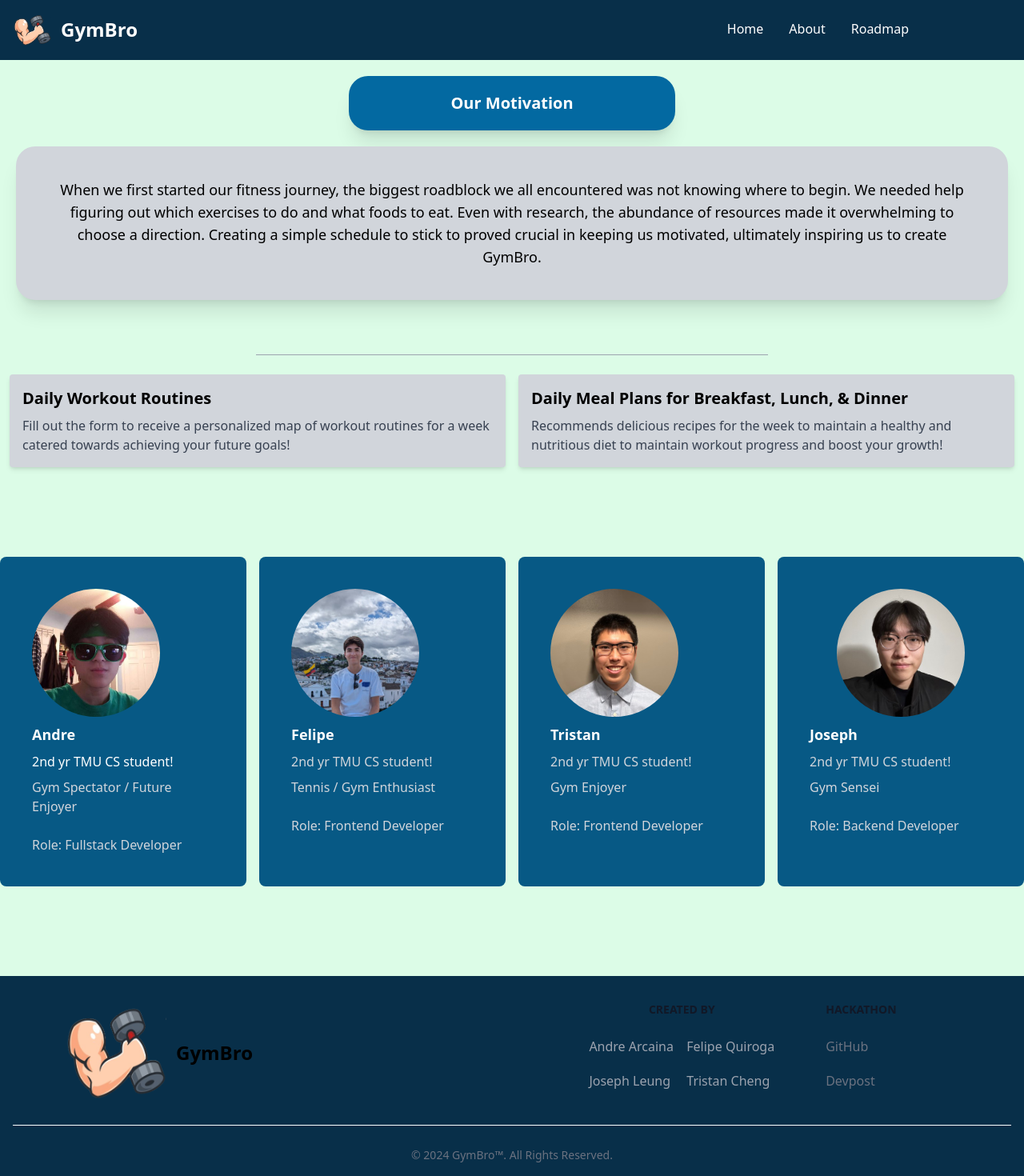
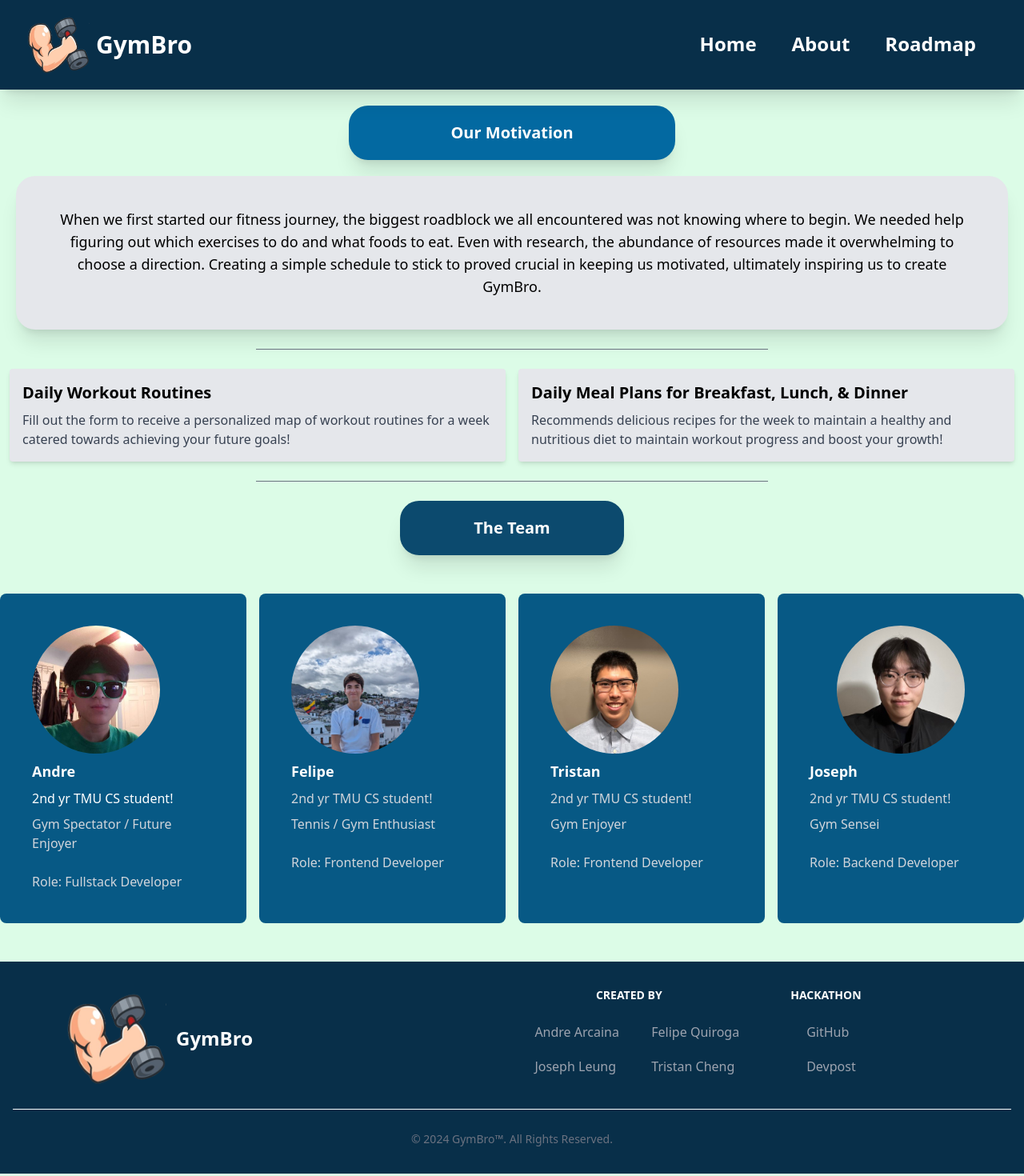
Before and after one commit to andrearcaina/GymBro, a Next.js app in the folder frontend/: page /about in a window 1280 px wide. Shown: the top 1470 px of the page at 80% size. Built offline with nearby package versions, Linux system fonts and the light colour scheme.

Commit message:
hyperlinks stored in json

```diff
--- a/frontend/src/components/css/footer.css
+++ b/frontend/src/components/css/footer.css
@@ -1,8 +1,8 @@
-a.animation {
+p.animation {
     display: inline-block;
 }
 
-a.animation:after {
+p.animation:after {
     display:block;
     content: '';
     width: inherit;
@@ -11,4 +11,4 @@ a.animation:after {
     transition: transform 250ms ease-in-out;
 }
 
-a.animation:hover:after { transform: scaleX(1); }
+p.animation:hover:after { transform: scaleX(1); }
--- a/frontend/src/components/css/navbar.css
+++ b/frontend/src/components/css/navbar.css
@@ -1,8 +1,8 @@
-a.animation {
+p.animation {
     display: inline-block;
 }
 
-a.animation:after {
+p.animation:after {
     display:block;
     content: '';
     width: inherit;
@@ -11,4 +11,4 @@ a.animation:after {
     transition: transform 250ms ease-in-out;
 }
 
-a.animation:hover:after { transform: scaleX(1); }
+p.animation:hover:after { transform: scaleX(1); }
--- a/frontend/src/components/general/aboutus.jsx
+++ b/frontend/src/components/general/aboutus.jsx
@@ -8,23 +8,29 @@ export default function AboutUs() {
                 <h2 className='text-center bg-sky-700 text-white font-bold rounded-3xl text-xl p-5 m-5 shadow-xl bg-contain'>Our Motivation</h2>
             </div>
 
-            <p className="rounded-3xl text-center text-lg p-10 m-5 bg-gray-300 shadow-xl">When we first started our fitness journey, the biggest roadblock we all encountered was not knowing where to begin. We needed help figuring out which exercises to do and what foods to eat. Even with research, the abundance of resources made it overwhelming to choose a direction. Creating a simple schedule to stick to proved crucial in keeping us motivated, ultimately inspiring us to create GymBro.</p>
-            <br></br>
-            <hr class="my-4 border-gray-400 sm:mx-auto lg:my-6 w-1/2"/>
+            <p className="rounded-3xl text-center text-lg p-10 m-5 bg-gray-200 shadow-xl">When we first started our fitness journey, the biggest roadblock we all encountered was not knowing where to begin. We needed help figuring out which exercises to do and what foods to eat. Even with research, the abundance of resources made it overwhelming to choose a direction. Creating a simple schedule to stick to proved crucial in keeping us motivated, ultimately inspiring us to create GymBro.</p>
+            <hr class="my-4 border-gray-500 sm:mx-auto lg:my-6 w-1/2"/>
             <div className="grid grid-cols-1 md:grid-cols-2 lg:grid-cols-2 gap-4">
 
-                <div className="bg-gray-300 shadow-md rounded p-4 ml-3">
+                <div className="bg-gray-200 shadow-md rounded p-4 ml-3">
                     <h2 className="text-xl font-semibold mb-2">Daily Workout Routines</h2>
                     <p className="text-gray-700">Fill out the form to receive a personalized map of workout routines for a week catered towards achieving your future goals!</p>
                 </div>
 
-                <div className="bg-gray-300 shadow-md rounded p-4 mr-3">
+                <div className="bg-gray-200 shadow-md rounded p-4 mr-3">
                     <h2 className="text-xl font-semibold mb-2">Daily Meal Plans for Breakfast, Lunch, & Dinner</h2>
                     <p className="text-gray-700">Recommends delicious recipes for the week to maintain a healthy and nutritious diet to maintain workout progress and boost your growth!</p>
                 </div>
 
             </div>
-            <div className="grid grid-cols-1 md:grid-cols-2 lg:grid-cols-4 gap-4 my-[7rem]">
+
+            <hr class="my-4 border-gray-500 sm:mx-auto lg:my-6 w-1/2"/>
+
+            <div className='max-w-xs mx-auto'>
+                <h2 className='text-center bg-sky-900 text-white font-bold rounded-3xl text-xl p-5 m-5 shadow-xl bg-contain'>The Team</h2>
+            </div>
+
+            <div className="grid grid-cols-1 md:grid-cols-2 lg:grid-cols-4 gap-4 my-[3rem]">
                 <Link href="https://www.linkedin.com/in/andre-arcaina/" className="cursor-pointer bg-sky-800 p-10 hover:shadow-md hover:scale-105 transition-transform rounded-lg">
                     <Image src="/images/andre.png" width={400} height={400} alt="Andre" className="mb-2 rounded-full mx-auhref w-40 h-40" />
 
--- a/frontend/src/components/general/footer.jsx
+++ b/frontend/src/components/general/footer.jsx
@@ -1,45 +1,63 @@
 import logo from '../../../public/assets/logo.png'
 import Image from 'next/image'
 import '../css/footer.css'
+import { useState, useEffect } from 'react';
+import Link from "next/link";
 
 export default function Footer() {
+    const [footerItems, setFooterItems] = useState([]);
+    const [hackathonItems, setHackathonItems] = useState([]);
+
+    useEffect(() => {
+        fetchData();
+    }, []);
+
+    const fetchData = async () => {
+        try {
+            const response1 = await fetch('/data/footer-items.json');
+            const data1 = await response1.json();
+            setFooterItems(data1);
+            const response2 = await fetch('/data/hackathon-footer-items.json');
+            const data2 = await response2.json();
+            setHackathonItems(data2);
+        } catch (error) {
+            console.error(error);
+        }
+    };
+
     return (
         <footer class="bg-sky-950">
             <div class="mx-auto w-full max-w-screen-xl p-4 py-6 lg:py-8">
                 <div class="md:flex md:justify-between">
                 <div class="pl-16 mb-6 md:mb-0">
                     <a href="#" class="flex items-center">
-                        <Image src={logo} class="h-32 w-32 me-3" alt="GymBro Logo" />
-                        <span class="self-center text-2xl font-semibold whitespace-nowrap dark:text-white">GymBro</span>
+                        <Image src={logo} class="h-32 w-32 me-3 hover:scale-110 transition-all duration-100 ease-in-out" alt="GymBro Logo" />
+                        <span class="self-center text-2xl font-bold whitespace-nowrap text-white">GymBro</span>
                     </a>
                 </div>
                 <div class="grid grid-cols-2 gap-16 sm:grid-cols-2">
                     <div>
-                        <h2 class="text-center mb-6 text-sm font-semibold text-gray-900 uppercase dark:text-white">Created By</h2>
-                        <ul class="grid grid-cols-2 gap-x-3 text-gray-400 font-medium">
-                            <li class="mb-4">
-                                <a href="https://www.linkedin.com/in/andre-arcaina/" class="animation">Andre Arcaina</a>
-                            </li>
-                            <li class="mb-4">
-                                <a href="https://www.linkedin.com/in/felipe-quiroga-falcon/" class="animation">Felipe Quiroga</a>
-                            </li>
-                            <li class="mb-4">
-                                <a href="https://www.linkedin.com/in/josephleung1/" class="animation">Joseph Leung</a>
-                            </li>
-                            <li>
-                                <a href="https://www.linkedin.com/in/tristan-cheng-147715256/" class="animation">Tristan Cheng</a>
-                            </li>
+                        <h2 class="text-center mb-6 text-sm font-bold text-white uppercase">Created By</h2>
+                        <ul class="grid grid-cols-2 gap-x-4 gap-y-4 text-gray-400 font-medium">
+                            {footerItems.map((route, index) => (
+                                <li key={index} className="pl-5">
+                                    <Link href={route.href} className="hover:text-white">
+                                        <p className="animation">{route.text}</p>
+                                    </Link>
+                                </li>
+                            ))}
                         </ul>
                     </div>
                     <div>
-                        <h2 class="mb-6 text-sm font-semibold text-gray-900 uppercase dark:text-white">Hackathon</h2>
-                        <ul class="text-gray-500 dark:text-gray-400 font-medium">
-                            <li class="mb-4">
-                                <a href="https://github.com/andrearcaina/GymBro" class="animation">GitHub</a>
-                            </li>
-                            <li class="mb-4">
-                                <a href="https://nsbehacks-2024.devpost.com/" class="animation">Devpost</a>
-                            </li>
+                        <h2 class="mb-6 text-sm font-bold text-white uppercase">Hackathon</h2>
+                        <ul class="grid grid-row-2 gap-y-4 text-gray-400 font-medium">
+                            {hackathonItems.map((route, index) => (
+                                <li key={index} className="pl-5">
+                                    <Link href={route.href} className="hover:text-white">
+                                        <p className="animation">{route.text}</p>
+                                    </Link>
+                                </li>
+                            ))}
                         </ul>
                     </div>
                 </div>
--- a/frontend/src/components/general/nav-mobile.jsx
+++ b/frontend/src/components/general/nav-mobile.jsx
@@ -11,7 +11,7 @@ export const NavMobile = ({ links }) => {
     useClickAway(ref, () => setOpen(false));
 
     return (
-        <div ref={ref} className="lg:hidden custom-font">
+        <div ref={ref} className="text-white lg:hidden custom-font">
             <Hamburger toggled={isOpen} size={20} toggle={setOpen} />
             <AnimatePresence>
                 {isOpen && (
--- a/frontend/src/components/general/navbar.jsx
+++ b/frontend/src/components/general/navbar.jsx
@@ -1,36 +1,53 @@
-import logo from '../../../public/assets/logo.png'
-import Image from 'next/image'
-import '../css/navbar.css'
+import logo from '../../../public/assets/logo.png';
+import Link from 'next/link';
+import Image from 'next/image';
+import '../css/navbar.css';
+import { useState, useEffect } from 'react';
+import { NavMobile } from './nav-mobile';
+
 
 export default function Navbar() {
+
+    const [NavItems, setNavItems] = useState([]);
+
+    useEffect(() => {
+        fetchNavItems();
+    }, []);
+
+    const fetchNavItems = async () => {
+        try {
+            const res = await fetch('/data/nav-items.json');
+            const navItems = await res.json();
+            setNavItems(navItems);
+        } catch (error) {
+            console.error("Error fetching nav-items data:", error);
+        }
+    };
+
     return (
-        <nav class="bg-sky-950 border-gray-200">
-            <div class="max-w-screen-xl flex flex-wrap items-center justify-between mx-auto p-4">
-                <a href="#" class="flex items-center space-x-3 rtl:space-x-reverse">
-                    <Image src={logo} class="max-w-12 max-h-12" alt="GymBro Logo" />
-                    <span class="text-white self-center text-2xl font-semibold whitespace-nowrap">GymBro</span>
-                </a>
-                <button data-collapse-toggle="navbar-default" type="button" class="inline-flex items-center p-2 w-10 h-10 justify-center text-sm text-gray-500 rounded-lg md:hidden hover:bg-gray-100 focus:outline-none focus:ring-2 focus:ring-gray-200 focus:ring-gray-600" aria-controls="navbar-default" aria-expanded="false">
-                    <span class="sr-only">Open main menu</span>
-                    <svg class="w-5 h-5" aria-hidden="true" xmlns="http://www.w3.org/2000/svg" fill="none" viewBox="0 0 17 14">
-                        <path stroke="currentColor" stroke-linecap="round" stroke-linejoin="round" stroke-width="2" d="M1 1h15M1 7h15M1 13h15"/>
-                    </svg>
-                </button>
-                <div class="hidden w-full md:block md:w-auto pr-32" id="navbar-default">
-                    <ul class="font-medium flex flex-col p-4 md:p-0 mt-4 border border-gray-100 md:flex-row md:space-x-8 rtl:space-x-reverse md:mt-0 md:border-0">
-                        <li>
-                            <a href="#" class="block animation py-2 px-3 text-white rounded md:bg-transparent md:p-0 md:hover:text-blue-700" aria-current="page">Home</a>
-                        </li>
-                        <li>
-                            <a href="#" class="block animation py-2 px-3 text-white hover:bg-gray-100 md:hover:bg-transparent md:border-0 md:hover:text-blue-700 md:p-0">About</a>
-                        </li>
-                        <li>
-                            <a href="#" class="block animation py-2 px-3 text-white hover:bg-gray-100 md:hover:bg-transparent md:border-0 md:hover:text-blue-700 md:p-0">Roadmap</a>
-                        </li>
-                    </ul>
+        <nav className="shadow-xl p-4 sticky top-0 z-50 custom-font bg-sky-950">
+            <div className="flex items-center justify-between max-w-7xl mx-auto px-4">
+                <div className="flex items-center">
+                    <Link href="/">
+                        <p className="flex items-center space-x-2 text-white">
+                            <Image src={logo} alt="GymBro Logo" width={80} height={80} className="rounded-md logo-image md:w-[50px] md:h-[50px] lg:w-[80px] lg:h-[80px] h-16 w-16 hover:scale-110 transition-all duration-100 ease-in-out"/>
+                            <span className="font-bold text-2xl lg:text-3xl">GymBro</span>
+                        </p>
+                    </Link>
                 </div>
+
+                <div className="hidden lg:flex lg:items-center lg:w-auto">
+                    <div className="flex flex-col lg:flex-row lg:space-x-4">
+                        {NavItems.map((route, index) => (
+                            <Link href={route.href} key={index}>
+                                <p className="animation text-white font-bold text-2xl pr-7 hover:scale-[1.15] hover:text-blue-500 transition-all duration-400">{route.text}</p>
+                            </Link>
+                        ))}
+                    </div>
+                </div>
+
+                <NavMobile links={NavItems} />
             </div>
         </nav>
-
     )
 }
```
